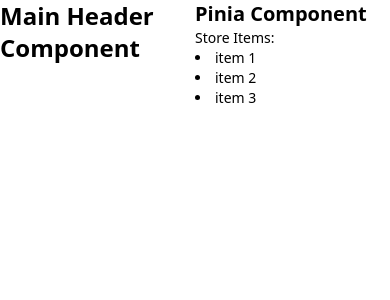
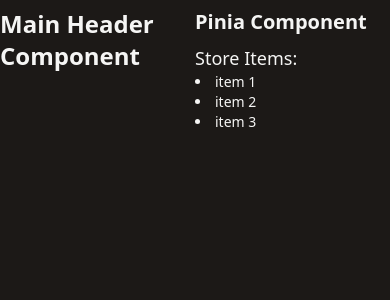
Before and after one commit to michaelsynan/Nuxt-Tailwind-Template, a Nuxt app: page / in a window 390 px wide. Shown: the top 300 px of the page. Built offline with nearby package versions, Linux system fonts and the light colour scheme.

Commit message:
Style updates

```diff
--- a/assets/css/main.css
+++ b/assets/css/main.css
@@ -4,20 +4,24 @@
 
 @layer base {
 
+    body {
+        @apply bg-stone-900 text-stone-100;
+    }
+
     h1 {
-        @apply text-2xl font-bold md:text-4xl;
+        @apply text-2xl font-bold md:text-4xl pb-4 pt-2;
     }
 
     h2 {
-        @apply text-xl font-bold md:text-3xl;
+        @apply text-xl font-bold md:text-3xl py-2;
     }
 
     h3 {
-        @apply text-lg font-bold md:text-2xl;
+        @apply text-lg font-bold md:text-2xl py-1;
     }
 
     h4 {
-        @apply text-base font-bold md:text-lg;
+        @apply text-base font-bold md:text-lg py-1;
     }
 
     body {
--- a/components/PiniaComponent.vue
+++ b/components/PiniaComponent.vue
@@ -7,7 +7,7 @@ const items = store.items
 <template>
   <div>
     <h2>Pinia Component</h2>
-    <div>Store Items:</div>
+    <div class="text-lg">Store Items:</div>
     <ul>
     <li v-for="(item, index) in items" :key="index">
       {{ item.name }}
```
